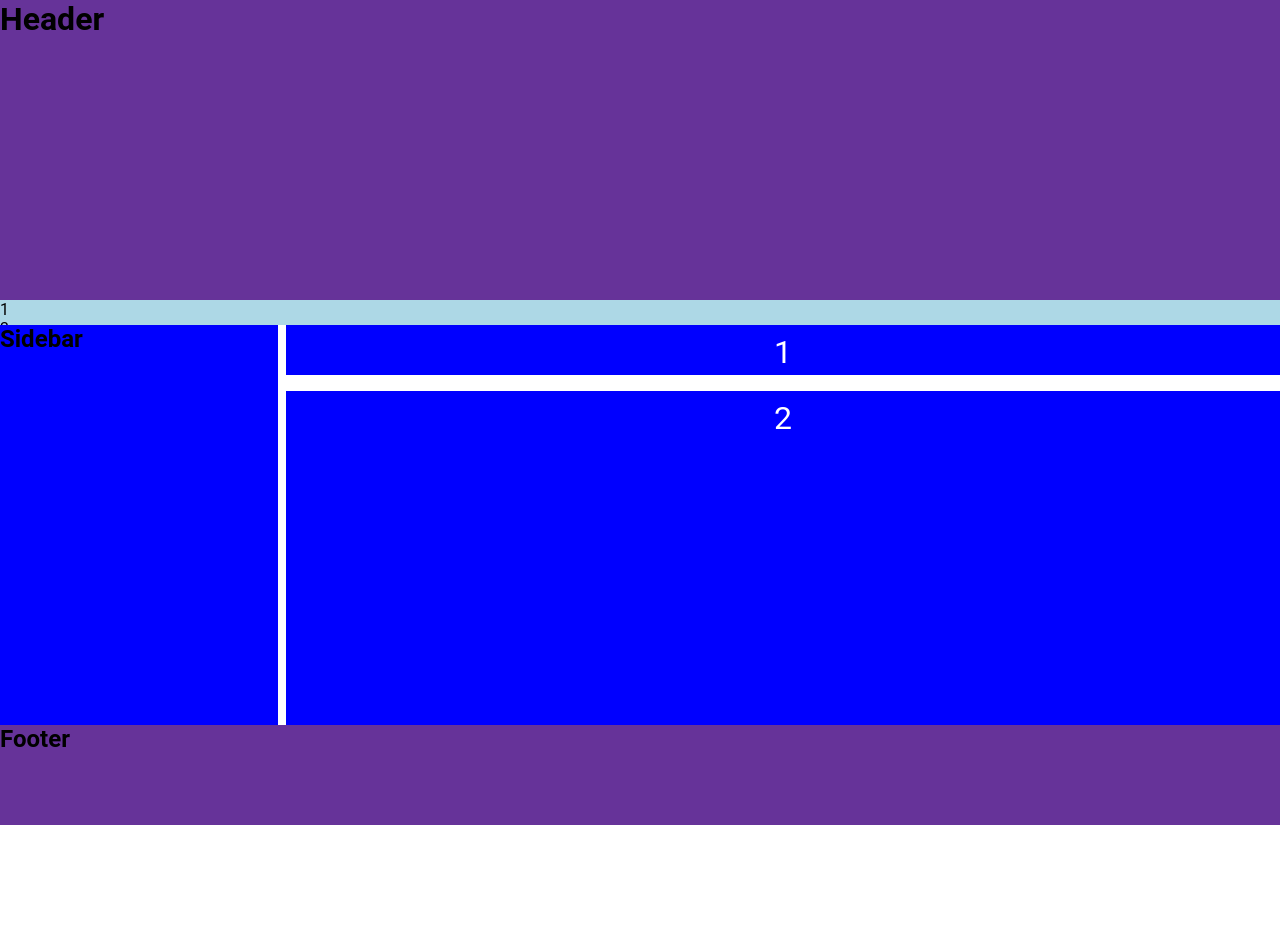
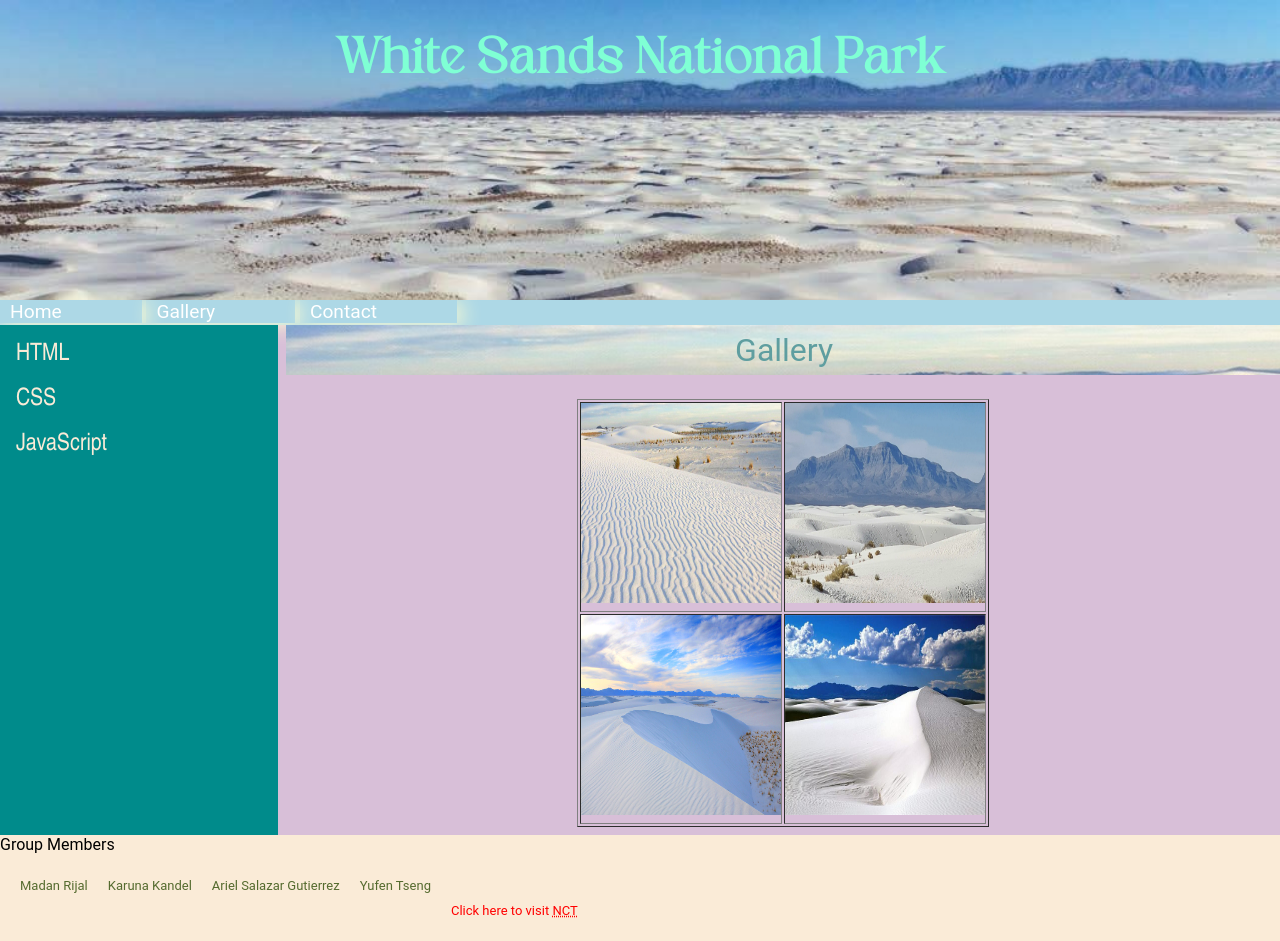
Before and after one commit to LanceTseng/mywebsite, a website: page Website_ProjectWork6/gallery-fix.html in a window 1280 px wide. Before the commit the page ends 825 px from the top, so only its background shows below. Drawn offline with Linux system fonts and the light colour scheme.

Commit message:
gallery fix

```diff
--- a/Website_ProjectWork6/css/layout/gallery-content-layout.css
+++ b/Website_ProjectWork6/css/layout/gallery-content-layout.css
@@ -1,4 +1,8 @@
-.container {
+ .bg-color{
+    background-color: thistle;
+ }
+
+ .container {
     grid-area: mn;
     min-height: 400px;
     display: grid;
@@ -6,27 +10,27 @@
     grid-template-rows: 50px auto;
     /* grid-auto-rows: minmax(150px, auto); */
     gap: 1rem;
+    background-color: thistle;
 }
 
 .box {
-    background-color: #000;
+
     color: #fff;
     font-size: 2rem;
     padding: 0.5rem;
 }
 
 .box:first-child {
-    background-color: #00f;
+
+    grid-column: 1/5;
+    display: grid;
+    place-content: center center;
+}
+
+.box:last-child {
+
     grid-column: 1/5;
 
     display: grid;
-    place-content: start center;
+    place-content: center center;
 }
-
-.box:last-child {
-    background-color: #00f;
-    grid-column: 1/5;
-
-    display: grid;
-    place-content: start center;
-}
--- /dev/null
+++ b/Website_ProjectWork6/css/style/gallery-content.css
@@ -0,0 +1,44 @@
+.subtitle {
+    color: cadetblue;
+    padding-top: 1%;
+    padding-left: 1%;
+    padding-right: 1%;
+    font-size: 2rem;
+}
+
+/* gallery */
+@keyframes bg-slide {
+    0% {
+        background-image: url("../../img/t1.jpg");
+    }
+
+    25% {
+        background-image: url("../../img/t2.jpg");
+    }
+
+    50% {
+        background-image: url("../../img/t3.jpg");
+    }
+
+    100% {
+        background-image: url("../../img/t4.jpg");
+    }
+}
+
+.gallery-bg {
+    background-image: url("../../img/t1.jpg");
+    background-repeat: no-repeat;
+    background-size: cover;
+}
+
+.gallery-bg-animate {
+    animation-name: bg-slide;
+    animation-duration: 5s;
+    animation-iteration-count: infinite;
+}
+
+
+.gallery-img-size img {
+    width: 200px;
+    height: 200px;
+}
--- a/Website_ProjectWork6/gallery-fix.html
+++ b/Website_ProjectWork6/gallery-fix.html
@@ -5,31 +5,74 @@
     <meta charset="UTF-8">
     <meta name="viewport" content="width=device-width, initial-scale=1.0">
     <title>Document</title>
+    <!-- public css -->
     <link rel="stylesheet" href="./css/layout/grid-layout.css">
+    <link rel="stylesheet" href="./css/style/header.css">
+    <link rel="stylesheet" href="./css/style/navigator.css">
+    <link rel="stylesheet" href="./css/style/sidebar.css">
+    <link rel="stylesheet" href="./css/style/footer.css">
+    <!-- individual content css -->
     <link rel="stylesheet" href="./css/layout/gallery-content-layout.css">
+    <link rel="stylesheet" href="./css/style/gallery-content.css">
 </head>
 
-<body>
+<body class="bg-color">
     <header class="header el">
-        <h1>Header</h1>
+        <div>
+            <h1 class="header-title">White Sands National Park</h1>
+        </div>
     </header>
-    <nav class="navigator el">
-        <ul>
-            <li>1</li>
-            <li>3</li>
-            <li>3</li>
-        </ul>
+
+    <nav class="navigator el nav">
+        <a href="./index-fix.html">Home</a>
+        <a href="./gallery-fix.html">Gallery</a>
+        <a href="./contact.-fix.html">Contact</a>
     </nav>
 
-    <aside class="sidebar el">
-        <h2>Sidebar</h2>
+    <aside class="sidebar el aside-nav">
+        <a href="https://www.w3schools.com/html/">HTML</a>
+        <a href="https://www.w3schools.com/css/">CSS</a>
+        <a href="https://www.w3schools.com/Js/">JavaScript</a>
     </aside>
+
+
     <main class="container">
-        <div class="box">1</div>
-        <div class="box">2</div>
+        <div class="box gallery-bg gallery-bg-animate">
+            <p class="subtitle">Gallery</p>
+        </div>
+        <div class="box">
+            <table border="1px" class="gallery-img-size gallery-table">
+                <tr>
+                    <td><img src="./img/t1.jpg"></td>
+                    <td><img src="./img/t2.jpg"></td>
+                </tr>
+                <tr>
+                    <td><img src="./img/t3.jpg"></td>
+                    <td><img src="./img/t4.jpg"></td>
+                </tr>
+            </table>
+        </div>
     </main>
+
     <footer class="footer el">
-        <h2>Footer</h2>
+        Group Members
+        <div class="groupname group">
+            <div>
+                <a href="./contact.html">Madan Rijal</a>
+            </div>
+            <div>
+                <a href="./contact.html">Karuna Kandel</a>
+            </div>
+            <div>
+                <a href="./contact.html">Ariel Salazar Gutierrez</a>
+            </div>
+            <div>
+                <a href="./contact.html">Yufen Tseng</a>
+            </div>
+            <div class="nct"><a href="https://www.niagaracollegetoronto.ca">Click here to visit <abbr
+                        title="Niagara college Toronto">NCT</abbr></a>
+            </div>
+        </div>
     </footer>
 </body>
 
```
Also changed, not shown: Website_ProjectWork6/index-fix.html (+5 -0 lines).
